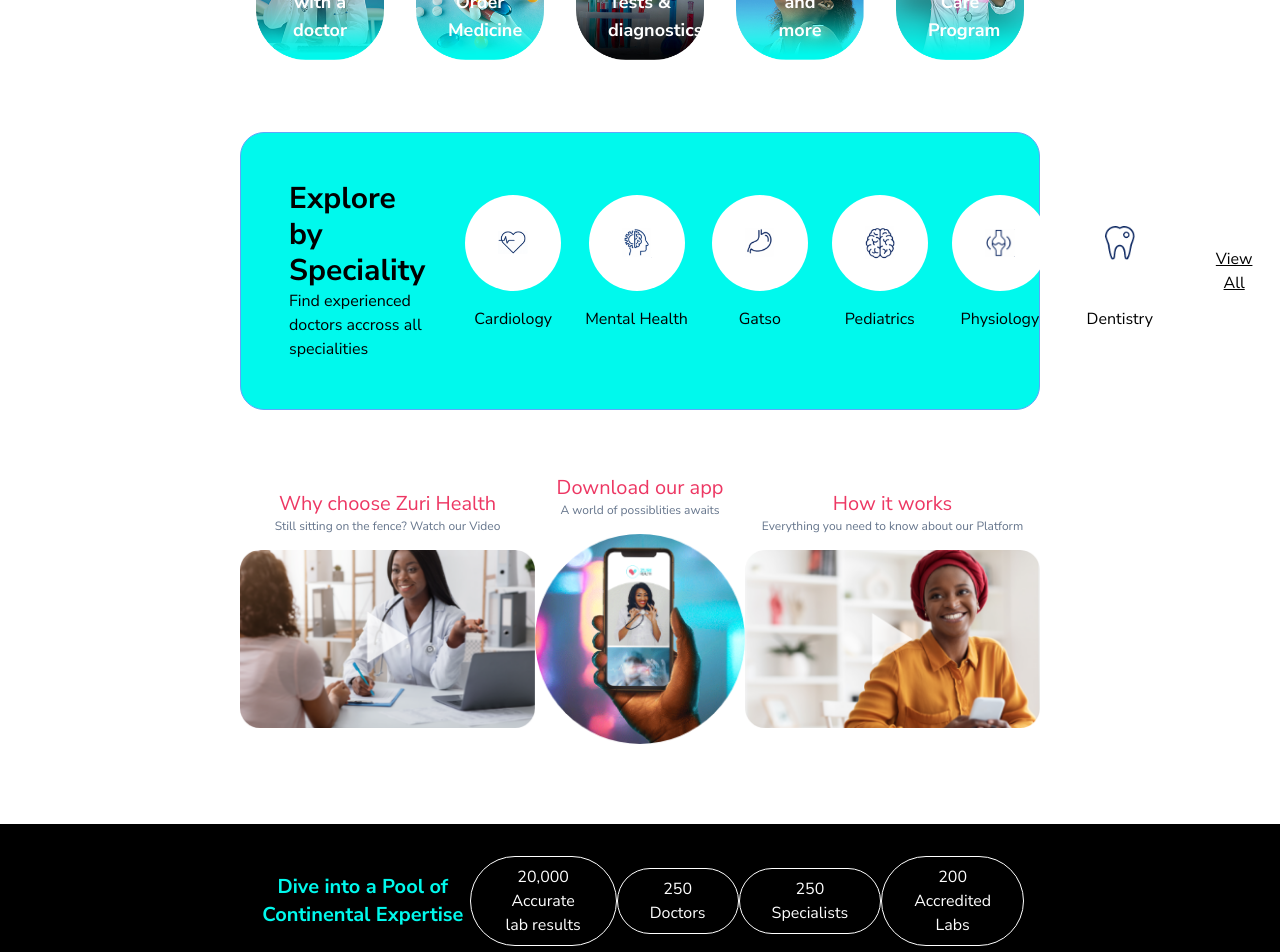
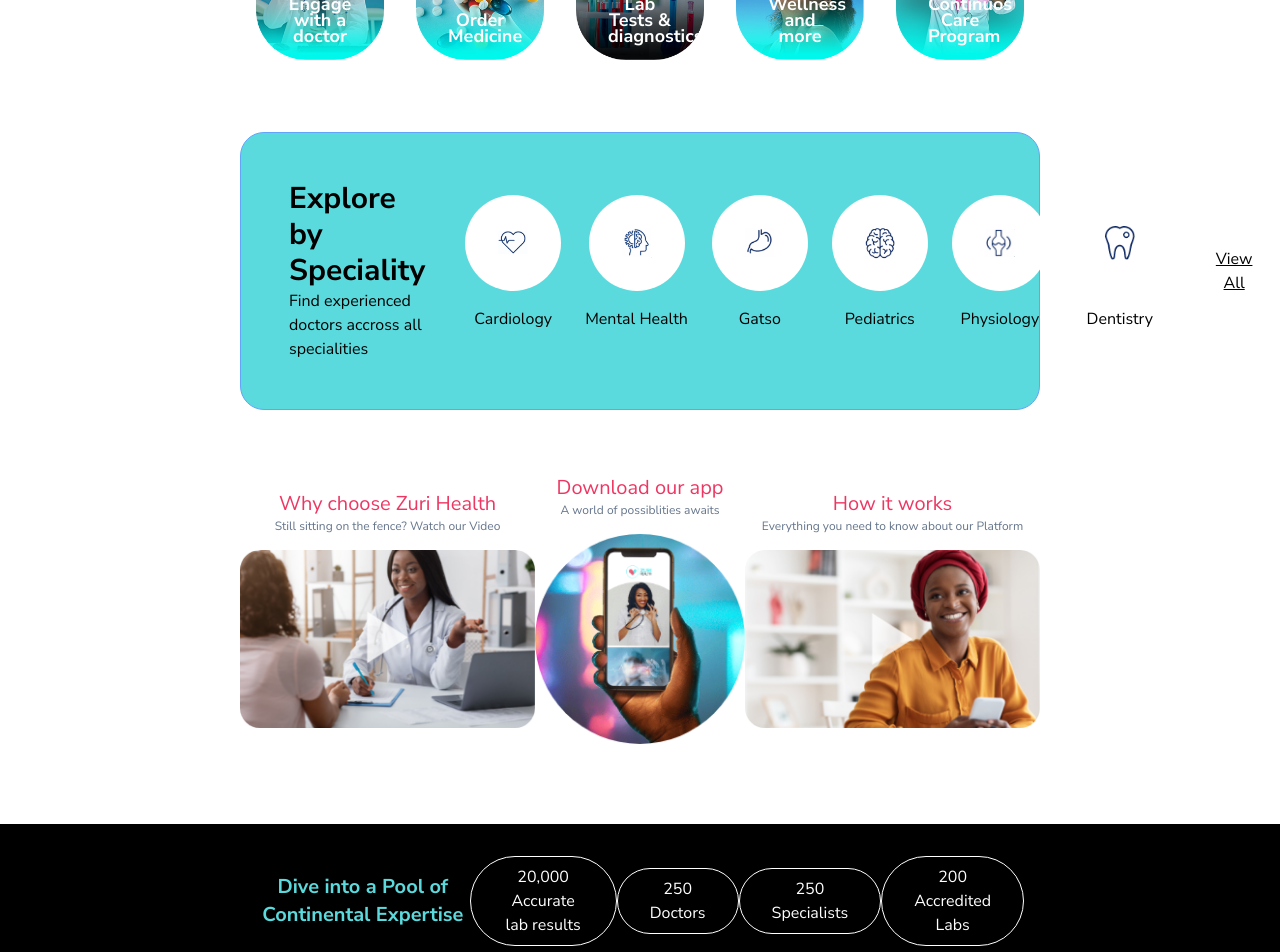
Before and after one commit to Play-Group-Limited/Zuri-health-front-end-concept, a Next.js app: page / in a window 1280 px wide. Shown: the part 880-1832 px from the top of the page. Built offline with nearby package versions, Linux system fonts and the light colour scheme.

Commit message:
new pages

```diff
--- a/components/Navbar.jsx
+++ b/components/Navbar.jsx
@@ -29,9 +29,9 @@ const Navbar = () => {
                         <Image src={flag} alt='flag' className='hidden md:block'/>
                     </span>
                     <span className='flex flex-row items-center md:ml-12'>
-                        <BsPerson size={25} className='mr-2 text-[#58E5E8] hover:cursor-pointer'/>
-                        <TbHeartPlus size={25} className='mx-2 text-[#58E5E8] hover:cursor-pointer'/>
-                        <BsCart2 size={25} className='mx-2 text-[#58E5E8] hover:cursor-pointer'/>
+                        <BsPerson size={25} className='mr-2 text-[#5BDADD] hover:cursor-pointer'/>
+                        <TbHeartPlus size={25} className='mx-2 text-[#5BDADD] hover:cursor-pointer'/>
+                        <BsCart2 size={25} className='mx-2 text-[#5BDADD] hover:cursor-pointer'/>
                     </span>
                 </div>
             </div>
--- a/components/Search/Search.jsx
+++ b/components/Search/Search.jsx
@@ -24,7 +24,7 @@ const Search = () => {
        onClick={() => setChange(prev => !prev)}
       />
 
-      <div className={`w-full h-[200px] overflow-y-auto bg-white p-4 rounded-t-xl rounded-b-xl ${change == true ? 'block' : 'hidden'}`}>
+      <div className={`w-auto pt-5 h-[200px] absolute overflow-y-auto bg-white p-4 rounded-t-xl rounded-b-xl ${change == true ? 'block' : 'hidden'}`}>
         <Index indexName="wellness_package">
           <Hits hitComponent={hitComponent}/>
         </Index>
--- a/components/homepage/Cta.jsx
+++ b/components/homepage/Cta.jsx
@@ -6,7 +6,7 @@ const Cta = () => {
         <div className='bg-black'>
             <div className='md:mx-60 my-12 mx-4 p-4 py-8'>
                 <div className='flex flex-col md:flex-row items-center justify-between'>
-                    <h3 className='text-[#00F9ED] text-xl text-center my-4 md:my-0 font-bold'>Dive into a Pool of Continental Expertise</h3>
+                    <h3 className='text-[#5BDADD] text-xl text-center my-4 md:my-0 font-bold'>Dive into a Pool of Continental Expertise</h3>
 
                     <div className='border border-white rounded-full px-8 py-2 my-4 md:my-0'>
                         <p className='text-white text-center'>
--- a/components/homepage/Help.jsx
+++ b/components/homepage/Help.jsx
@@ -6,7 +6,7 @@ import Image from 'next/image'
 const Help = () => {
   return (
     <div className='w-full h-full rounded-3xl flex items-center justify-center bg-[#5BDADD] pt-8 px-8'>
-        <div className='flex flex-col items-center justify-center'>
+        <div className='flex flex-col items-center justify-between'>
             <h1 className='text-6xl text-center font-bold my-8'>What can we <br /> help you find today?</h1>
             {/* search bar */}
             <div className='w-full'>
@@ -14,7 +14,7 @@ const Help = () => {
             </div>
 
             {/* vera */}
-            <div className='w-full h-full '>
+            <div className='w-full h-full'>
                 <div className='flex flex-row items-center justify-center '>
                     <p className='mx-2 text-lg font-semibold'>Need assistance? Chat with Vera</p>
                     <Image src={vera} alt="vera" className='h-full object-fill'/>
--- a/components/homepage/ServiceCard.jsx
+++ b/components/homepage/ServiceCard.jsx
@@ -10,7 +10,7 @@ const ServiceCard = ({product, setActive, active}) => {
         <div onClick={() => setActive(product.id)} className='w-full h-full rounded-3xl p-4 py-6 relative'>
             <Image src={product.img} alt='' width={50} height={50} className='w-full h-full object-contain' />
             <div className='absolute bottom-10 left-[30%] right-[30%] items-center justify-center text-center'>
-                <p className='font-bold text-white text-lg'>{product.text}</p>
+                <p className='font-bold text-white text-lg leading-4'>{product.text}</p>
             </div>
         </div>
       {/* </Link> */}
--- a/components/homepage/Speciality.jsx
+++ b/components/homepage/Speciality.jsx
@@ -10,7 +10,7 @@ const Speciality = () => {
   return (
     <div className='w-full h-full '>
         <div className='lg:mx-60 my-12'>
-            <div className='bg-[#00F9ED] w-full h-full p-12 md:rounded-3xl border border-blue-400 '>
+            <div className='bg-[#5BDADD] w-full h-full p-12 md:rounded-3xl border border-blue-400 '>
                 <div className='flex flex-col md:flex-row justify-between'>
                     <div className='flex flex-col items-start justify-center'>
                         <h3 className='text-3xl font-bold'>Explore by Speciality</h3>
```
